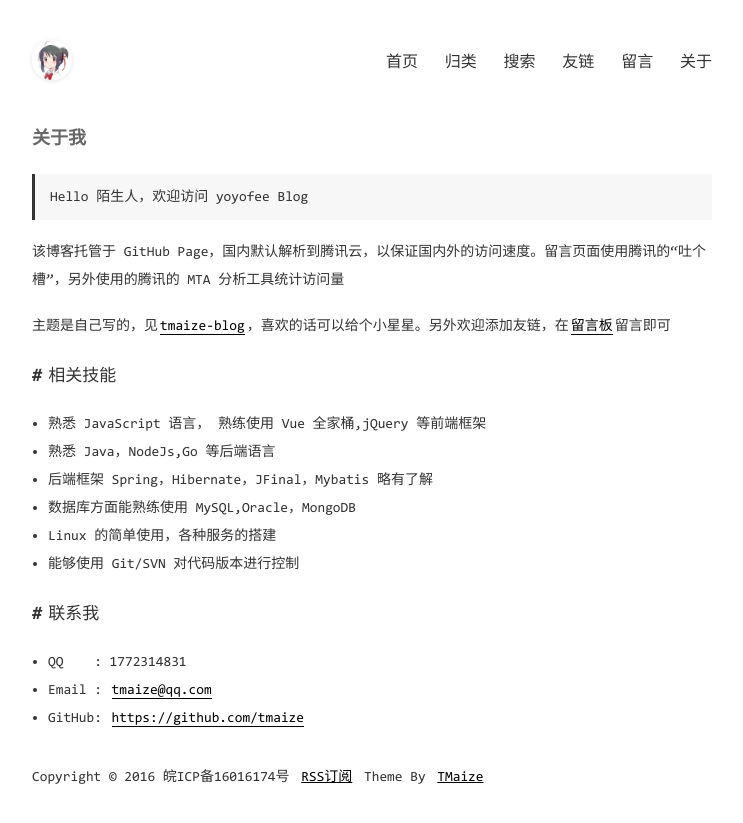
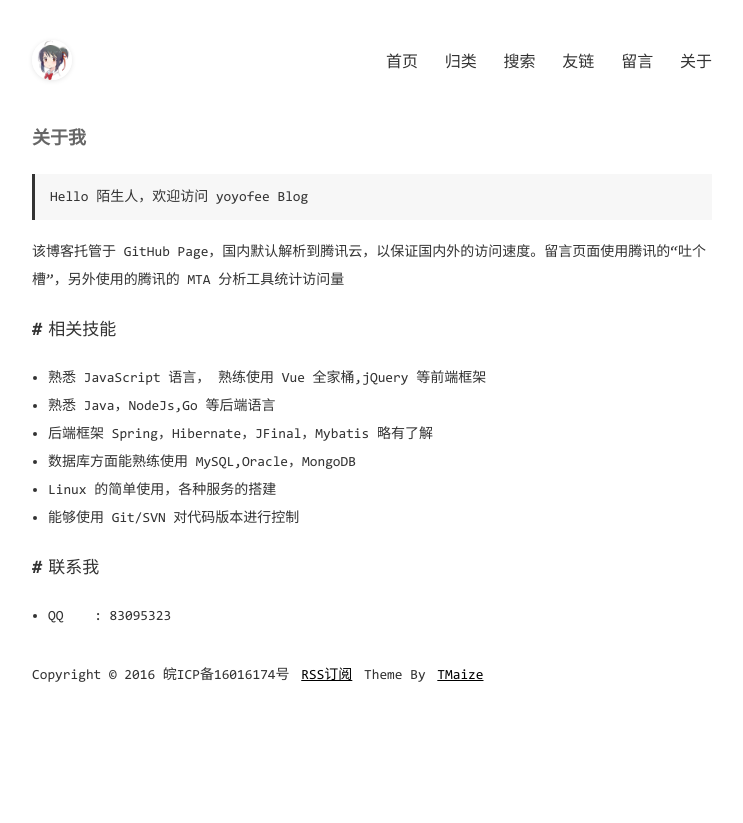
Before and after one commit to yoyofee/yoyofee.github.io, a Jekyll site: the page built from pages/about.md, in a window 1280 px wide. Shown: the top 823 px of the page, without its empty margins (268-1011 px from the left). Built offline with Jekyll 4.4.1, drawn with Linux system fonts in a browser that asks for light colours; comment, search, counter and statistics services are not loaded.

Commit message:
修改文件: pages/about.md

```diff
--- a/pages/about.md
+++ b/pages/about.md
@@ -7,7 +7,7 @@ title: 关于我
 
 该博客托管于 GitHub Page，国内默认解析到腾讯云，以保证国内外的访问速度。留言页面使用腾讯的“吐个槽”，另外使用的腾讯的 MTA 分析工具统计访问量
 
-主题是自己写的，见[tmaize-blog](https://github.com/TMaize/tmaize-blog)，喜欢的话可以给个小星星。另外欢迎添加友链，在[留言板](chat.html)留言即可
+
 
 ## 相关技能
 
@@ -25,8 +25,4 @@ title: 关于我
 
 ## 联系我
 
-- QQ&nbsp;&nbsp;&nbsp;&nbsp;: 1772314831
-
-- Email&nbsp;: [tmaize@qq.com](http://mail.qq.com/cgi-bin/qm_share?t=qm_mailme&email=YBQNAQkaBSAREU4DDw0)
-
-- GitHub: [https://github.com/tmaize](https://github.com/tmaize)
+- QQ&nbsp;&nbsp;&nbsp;&nbsp;: 83095323
```
